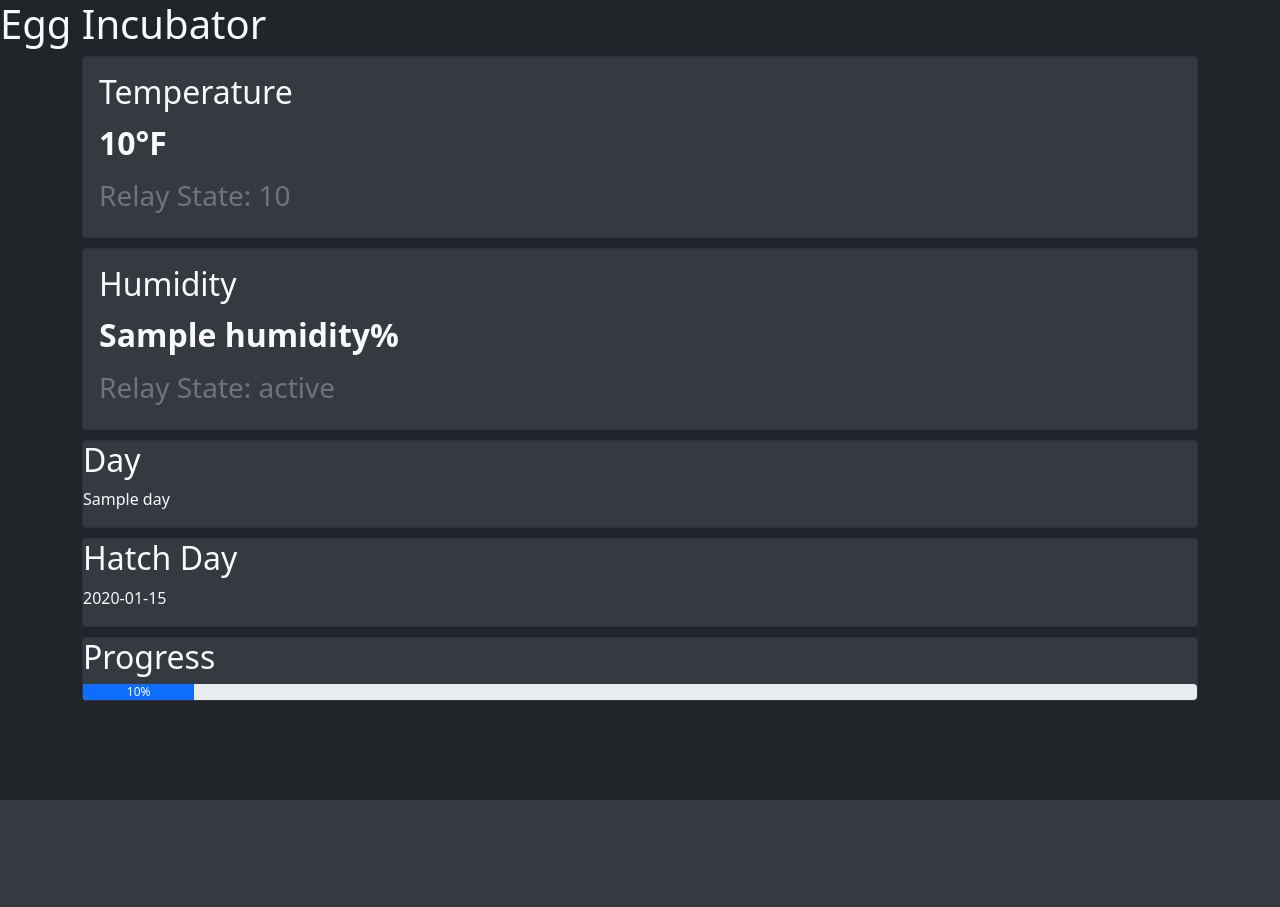
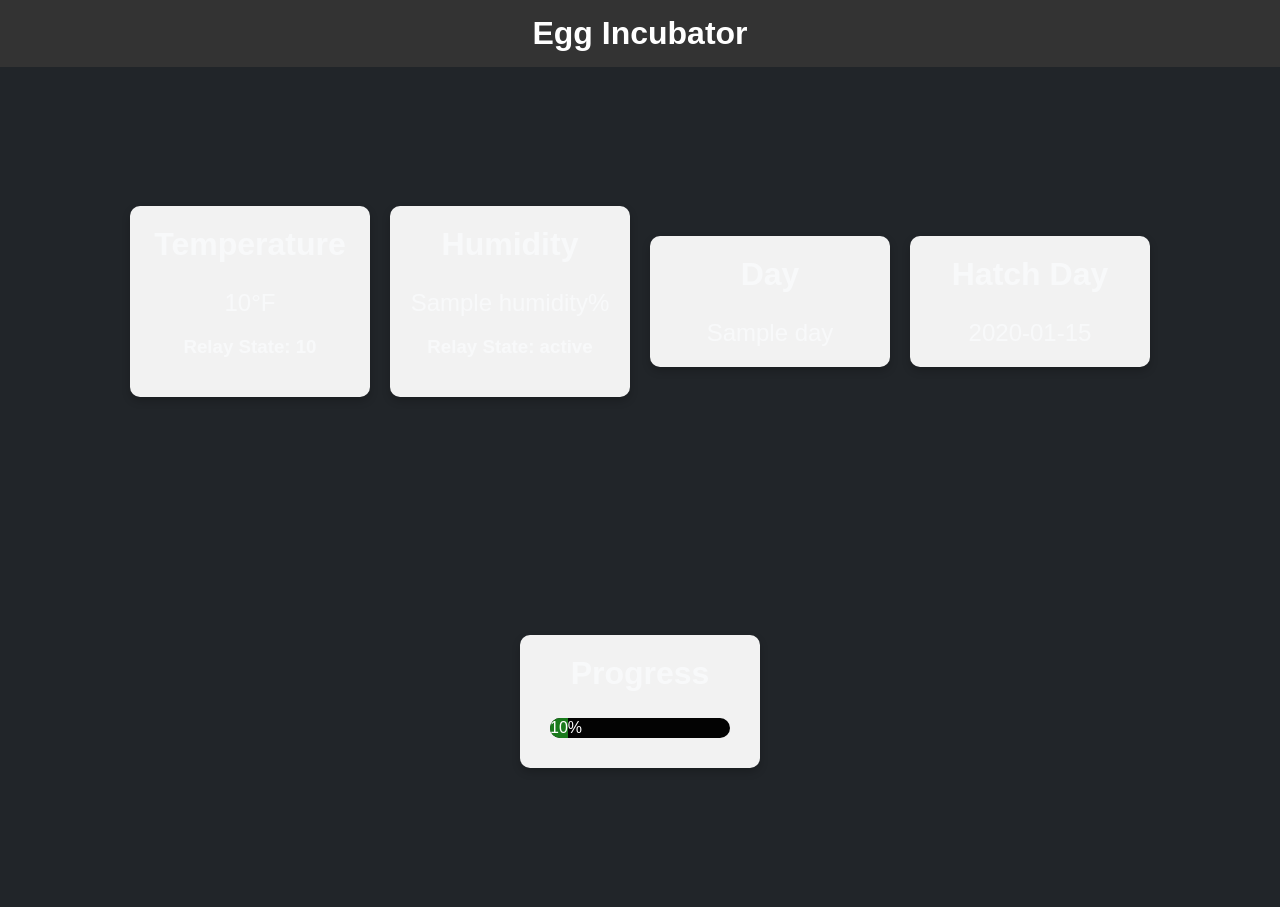
Before and after one commit to rrobert45/Egg_App, a Flask app: template templates/index.html in a window 1280 px wide. Before the commit the page ends 800 px from the top, so only its background shows below. Run offline with Flask 2, Linux system fonts and the light colour scheme; the template is opened without the code that fills it: most values are stand-ins (such as "Sample title", 1, 10 or a date in 2020); parts of the project's set-up code (start-up, migrations or seed data) failed here and were passed over.

Commit message:
Update index.html

```diff
--- a/templates/index.html
+++ b/templates/index.html
@@ -2,34 +2,69 @@
 <html>
 <head>
 	<title>Egg Incubator</title>
-	<meta name="viewport" content="width=device-width, initial-scale=1" charset="UTF-8">
-	<link rel="stylesheet" href="https://cdn.jsdelivr.net/npm/bootstrap@5.0.2/dist/css/bootstrap.min.css">
+	<meta name="viewport" content="width=device-width, initial-scale=1">
 	<style>
 		body {
+			font-family: Arial, Helvetica, sans-serif;
+			margin: 0;
 			background-color: #212529;
         	color: #f8f9fa;
 		}
+
+		header {
+			background-color: #333;
+			color: white;
+			padding: 15px;
+			text-align: center;
+		}
+
+		h1 {
+			margin: 0;
+		}
+
+		.container {
+			display: flex;
+			flex-wrap: wrap;
+			justify-content: center;
+			align-items: center;
+			height: 100vh;
+			padding: 20px;
+		}
+
 		.card {
-        background-color: #343a40;
-        color: #f8f9fa;
-        margin-bottom: 10px;
+			background-color: #f2f2f2;
+			border-radius: 10px;
+			box-shadow: 0 4px 8px 0 rgba(0, 0, 0, 0.2);
+			padding: 20px;
+			text-align: center;
+			margin: 10px;
+			min-width: 200px;
 		}
-      .card-title {
-        color: #f8f9fa;
+
+		.card h2 {
+			font-size: 2em;
+			margin-top: 0;
 		}
-      .card-subtitle {
-        color: #f8f9fa;
+
+		.card p {
+			font-size: 1.5em;
+			margin-bottom: 0;
 		}
-      .card-text {
-        font-size: 2rem;
-        font-weight: bold;
+
+		.progress {
+			background-color: #030303;
+			border-radius: 10px;
+			height: 20px;
+			margin: 10px;
+			overflow: hidden;
 		}
-      .btn {
-        background-color: #ffc107;
-        border-color: #ffc107;
-        color: #212529;
-        font-weight: bold;
-        margin-right: 10px;
+
+		.progress-bar {
+			background-color: #197a1c;
+			height: 100%;
+			text-align: center;
+			line-height: 20px;
+			color: white;
 		}
 	</style>
 </head>
```
Lines whose indentation alone changed are shown as unchanged.
